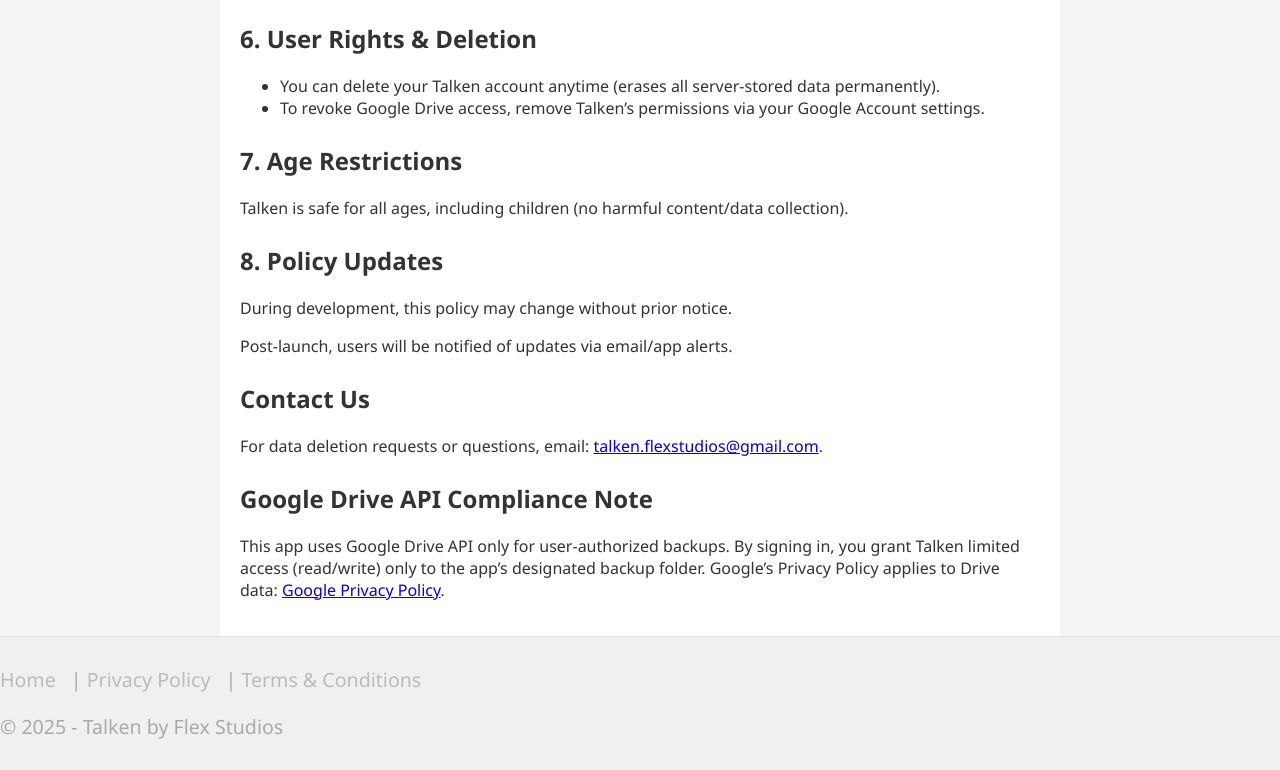
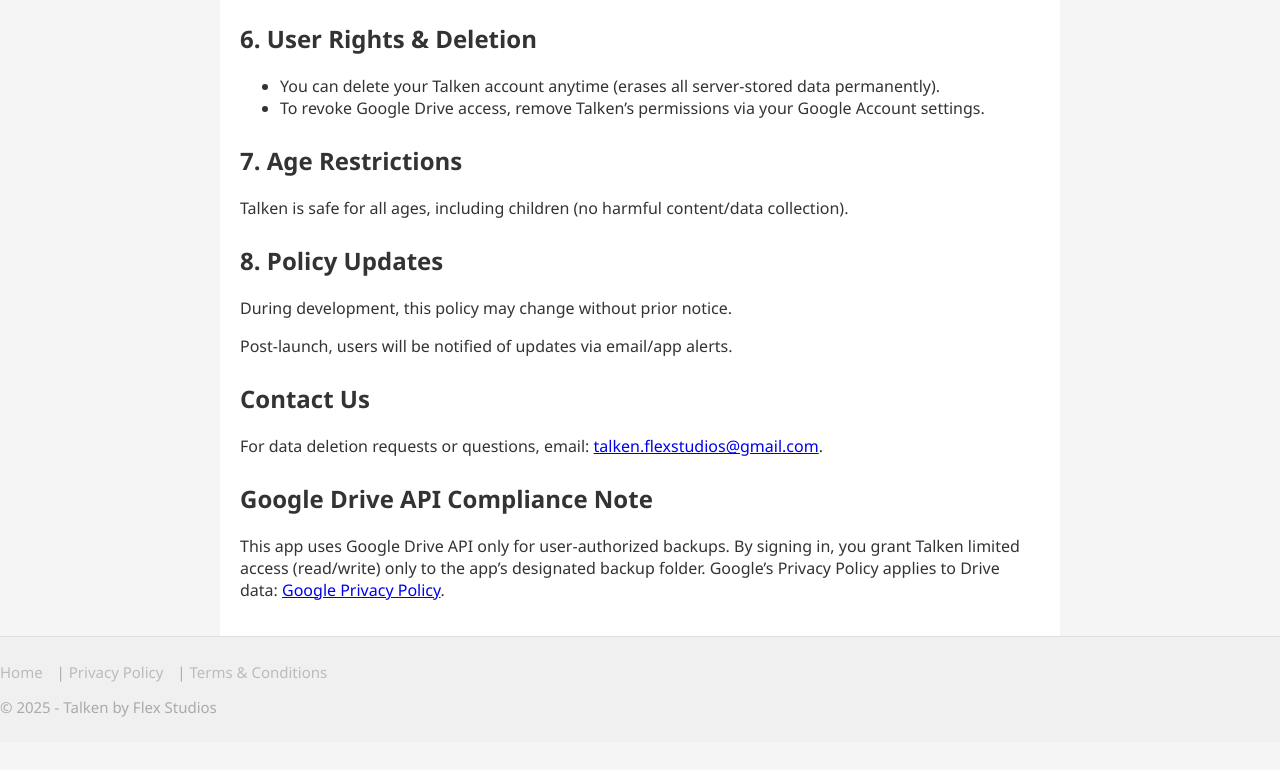
Before and after one commit to Shashwat-Gupta57/talken.com, a plain HTML site: page privacy-policy.html in a window 1280 px wide. Shown: the part 1167-1937 px from the top of the page. After the commit the page ends 1909 px from the top, so only its background shows below. Drawn offline with Linux system fonts and the light colour scheme.

Commit message:
Update privacy-policy.html

```diff
--- a/privacy-policy.html
+++ b/privacy-policy.html
@@ -7,11 +7,17 @@
   <link rel="stylesheet" href="style.css">
   <style>
     header, footer {
-      padding: 10px 0; /* Reduce top/bottom spacing */
+      padding: 10px 0;
     }
 
-    header h1, footer p {
-      font-size: 1.4em; /* Slightly smaller title and footer text */
+    header h1 {
+      font-size: 1.4em;
+      margin-bottom: 5px;
+    }
+
+    header p {
+      font-size: 1em;
+      color: #bbbbbb;
     }
 
     .container {
@@ -22,6 +28,24 @@
 
     main section {
       margin-bottom: 25px;
+    }
+
+    /* Consistent footer link styling */
+    .footer-left {
+      text-align: left;
+      font-size: 15px;
+      color: #aaaaaa;
+    }
+
+    .footer-left a {
+      color: #bbbbbb;
+      text-decoration: none;
+      margin-right: 10px;
+      transition: color 0.3s ease;
+    }
+
+    .footer-left a:hover {
+      color: #4da3ff;
     }
   </style>
 </head>
@@ -117,8 +141,7 @@
       </section>
     </main>
   </div>
-
-  <footer>
+<footer>
     <div class="footer-left">
       <p>
         <a href="index.html">Home</a> |
@@ -128,6 +151,6 @@
       <p>© 2025 - Talken by Flex Studios</p>
     </div>
   </footer>
-<script src="js/theme-loader.js"></script>
+  <script src="js/theme-loader.js"></script>
 </body>
 </html>
```
